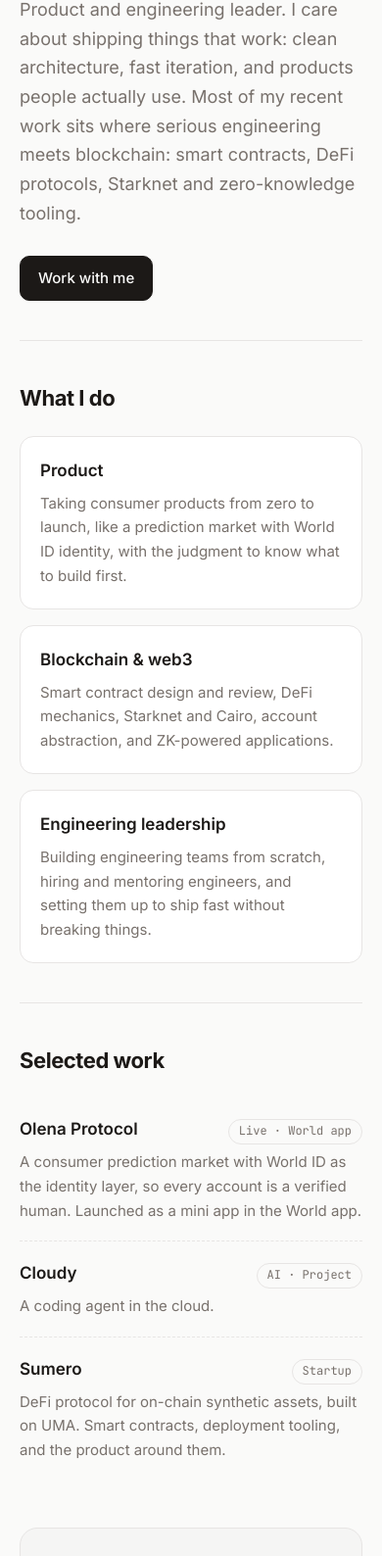
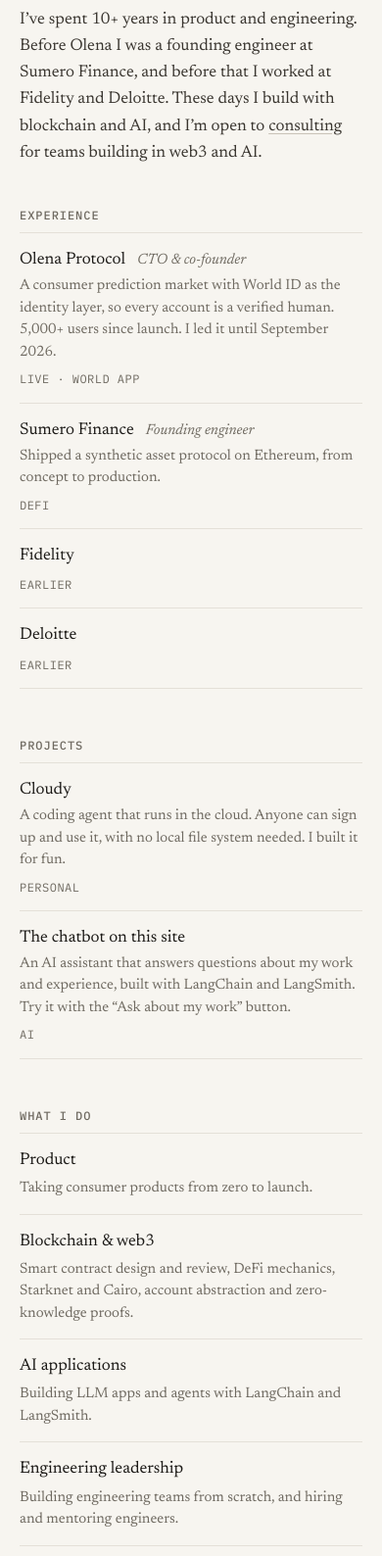
Before and after one commit to KohliSuraj/surajkohli.com, a plain HTML site: page index.html in a window 390 px wide. Shown: the part 312-1900 px from the top of the page at 98% size. Drawn offline with Linux system fonts and the light colour scheme; a script that the page names is missing.

Commit message:
Redesign site in the Editorial style from DESIGN.md
Warm paper background, Newsreader serif with IBM Plex Mono labels, row lists
instead of cards. Rewrites copy with real experience (Olena, Sumero, Fidelity,
Deloitte), adds Projects and AI, and drops the duplicate Elsewhere nav link.

```diff
--- a/assets/style.css
+++ b/assets/style.css
@@ -1,129 +1,139 @@
+/* Editorial direction. See DESIGN.md. */
 :root {
-  --bg: #fafaf9;
-  --fg: #1c1917;
-  --muted: #78716c;
-  --line: #e7e5e4;
-  --card: #ffffff;
-  --accent: #4f46e5;
-  --accent-fg: #ffffff;
-  --hl: #f5f5f4;
+  --bg: #F7F5F0;
+  --ink: #1C1A17;
+  --body: #3A3630;
+  --muted: #6F6A61;
+  --line: #E4E0D8;
+  --underline: #C9C3B8;
+  --hover: #EFECE5;
+  --accent: #2F6F4E;
+  --serif: Newsreader, "Iowan Old Style", Georgia, serif;
+  --mono: "IBM Plex Mono", ui-monospace, Menlo, monospace;
 }
 :root[data-theme="dark"] {
-  --bg: #0c0a09;
-  --fg: #f5f5f4;
-  --muted: #a8a29e;
-  --line: #292524;
-  --card: #1c1917;
-  --accent: #818cf8;
-  --accent-fg: #0c0a09;
-  --hl: #161412;
+  --bg: #151412;
+  --ink: #ECE9E2;
+  --body: #D6D2C9;
+  --muted: #9C968B;
+  --line: #2A2824;
+  --underline: #4A463F;
+  --hover: #1D1B18;
+  --accent: #7FB89A;
 }
+html { color-scheme: light; scroll-behavior: smooth; }
+html[data-theme="dark"] { color-scheme: dark; }
+* { box-sizing: border-box; }
 
-* { box-sizing: border-box; }
-html { scroll-behavior: smooth; }
 body {
   margin: 0;
   background: var(--bg);
-  color: var(--fg);
-  font: 16px/1.65 Inter, ui-sans-serif, system-ui, -apple-system, Segoe UI, sans-serif;
+  color: var(--ink);
+  font: 19px/1.6 var(--serif);
   -webkit-font-smoothing: antialiased;
+  transition: background-color 150ms ease, color 150ms ease;
 }
-a { color: inherit; text-decoration-color: var(--line); text-underline-offset: 3px; }
-a:hover { text-decoration-color: var(--accent); color: var(--accent); }
+a { color: inherit; text-decoration: none; transition: color 150ms ease, text-decoration-color 150ms ease; }
+a:hover { color: var(--accent); }
+a:focus-visible, button:focus-visible { outline: 2px solid var(--accent); outline-offset: 3px; border-radius: 2px; }
 
-.wrap { max-width: 720px; margin: 0 auto; padding: 0 20px; }
+.wrap { max-width: 656px; margin: 0 auto; padding: 56px 20px 64px; }
 
+/* Header */
 .top {
-  display: flex; justify-content: space-between; align-items: center;
-  padding: 28px 0;
+  display: flex; flex-wrap: wrap; justify-content: space-between; align-items: baseline;
+  gap: 12px 24px; padding-bottom: 28px; border-bottom: 1px solid var(--line);
 }
-.mark { font-weight: 700; text-decoration: none; letter-spacing: -0.01em; }
-.top nav { display: flex; gap: 20px; font-size: 14px; align-items: center; }
-html { color-scheme: light; }
-html[data-theme="dark"] { color-scheme: dark; }
+.brand { display: flex; flex-wrap: wrap; align-items: baseline; gap: 4px 12px; }
+.mark { font-size: 22px; font-weight: 500; letter-spacing: -0.01em; }
+.mark:hover { color: var(--ink); }
+.tagline { font-style: italic; font-size: 15px; color: var(--muted); }
+.top nav { display: flex; align-items: center; gap: 20px; }
+.top nav a {
+  font-family: var(--mono); font-size: 12px; letter-spacing: 0.04em;
+  text-transform: uppercase; color: var(--muted);
+}
+.top nav a:hover { color: var(--ink); }
 .theme-toggle {
   display: inline-flex; align-items: center; justify-content: center;
-  width: 32px; height: 32px; padding: 0; border-radius: 8px;
-  border: 1px solid var(--line); background: var(--card); color: var(--fg); cursor: pointer;
+  width: 32px; height: 32px; margin: -8px -8px -8px 0; padding: 0;
+  border: 0; background: none; color: var(--muted); cursor: pointer;
 }
-.theme-toggle:hover { border-color: var(--accent); color: var(--accent); }
+.theme-toggle:hover { color: var(--ink); }
 .theme-toggle svg { width: 16px; height: 16px; }
-.theme-toggle .moon { display: block; }
 .theme-toggle .sun { display: none; }
 html[data-theme="dark"] .theme-toggle .moon { display: none; }
 html[data-theme="dark"] .theme-toggle .sun { display: block; }
-.top nav a { text-decoration: none; color: var(--muted); }
-.top nav a:hover { color: var(--fg); }
 
-.hero { padding: 56px 0 40px; }
-.eyebrow {
-  font-family: "JetBrains Mono", ui-monospace, Menlo, monospace;
-  font-size: 13px; color: var(--muted); margin: 0 0 16px;
-  text-transform: uppercase; letter-spacing: 0.06em;
+/* Hero */
+.hero { padding: 56px 0 48px; }
+h1 {
+  margin: 0 0 20px; font-size: 40px; line-height: 1.15;
+  font-weight: 400; letter-spacing: -0.015em;
 }
-h1 {
-  font-size: clamp(32px, 6vw, 48px); line-height: 1.1;
-  letter-spacing: -0.03em; margin: 0 0 20px; font-weight: 700;
+.hero p, .block > p { margin: 0 0 16px; color: var(--body); max-width: 62ch; }
+.hero p:last-child { margin-bottom: 0; }
+a.inline { text-decoration: underline; text-decoration-color: var(--underline); text-underline-offset: 3px; }
+a.inline:hover { text-decoration-color: currentColor; }
+
+/* Sections */
+.block { padding-bottom: 48px; }
+.label {
+  margin: 0 0 8px; font-family: var(--mono); font-size: 12px; font-weight: 500;
+  letter-spacing: 0.08em; text-transform: uppercase; color: var(--muted);
 }
-h2 { font-size: 22px; letter-spacing: -0.02em; margin: 0 0 20px; }
-h3 { font-size: 17px; margin: 0; font-weight: 600; }
-.lede { font-size: 18px; color: var(--muted); margin: 0 0 28px; max-width: 60ch; }
-.lede.small { font-size: 16px; }
+#consulting .label { margin-bottom: 16px; }
 
-.cta { display: flex; gap: 12px; flex-wrap: wrap; }
-.btn {
-  display: inline-block; padding: 10px 18px; border-radius: 10px;
-  border: 1px solid var(--line); text-decoration: none; font-weight: 500; font-size: 15px;
-  background: var(--card);
+/* Row list */
+.rows { list-style: none; margin: 0; padding: 0; border-top: 1px solid var(--line); }
+.rows li { border-bottom: 1px solid var(--line); }
+.rows a, .rows .row {
+  display: flex; justify-content: space-between; align-items: baseline; gap: 16px;
+  padding: 14px 8px; margin: 0 -8px; border-radius: 4px;
 }
-.btn:hover { border-color: var(--accent); }
-.btn.primary { background: var(--fg); color: var(--bg); border-color: var(--fg); }
-.btn.primary:hover { background: var(--accent); border-color: var(--accent); color: var(--accent-fg); }
+.rows a:hover { color: var(--ink); background: var(--hover); }
+.rows .body { display: flex; flex-direction: column; gap: 2px; }
+.rows .title { font-size: 19px; }
+.rows .role { margin-left: 8px; font-size: 15px; font-style: italic; color: var(--muted); }
+.rows .desc { font-size: 16px; line-height: 1.5; color: var(--muted); }
+.rows .meta {
+  font-family: var(--mono); font-size: 12px; letter-spacing: 0.04em;
+  text-transform: uppercase; color: var(--muted); white-space: nowrap;
+}
+.rows.pairs li { display: flex; flex-wrap: wrap; gap: 4px 24px; padding: 14px 0; }
+.rows.pairs .title { flex: 0 0 200px; }
+.rows.pairs .desc { flex: 1 1 300px; }
 
-.block { padding: 40px 0; border-top: 1px solid var(--line); }
-
-.grid { display: grid; gap: 16px; grid-template-columns: repeat(auto-fit, minmax(200px, 1fr)); }
-.card {
-  background: var(--card); border: 1px solid var(--line); border-radius: 14px; padding: 20px;
-}
-.card p { margin: 8px 0 0; color: var(--muted); font-size: 15px; }
-
-.list { list-style: none; padding: 0; margin: 0; }
-.list li { padding: 18px 0; border-bottom: 1px dashed var(--line); }
-.list li:last-child { border-bottom: 0; }
-.list p { margin: 6px 0 0; color: var(--muted); font-size: 15px; }
-.row-head { display: flex; justify-content: space-between; align-items: baseline; gap: 12px; }
-.row-head a { text-decoration: none; }
-.tag {
-  font-family: "JetBrains Mono", ui-monospace, monospace; font-size: 12px;
-  color: var(--muted); border: 1px solid var(--line); border-radius: 999px; padding: 2px 10px;
-  white-space: nowrap;
+/* Consulting */
+.arrows { margin: 0 0 24px; padding: 0 0 0 20px; color: var(--body); }
+.arrows li { padding: 3px 0; font-size: 17px; }
+.arrows li::marker { color: var(--muted); }
+.cta {
+  display: inline-block; font-size: 17px; font-style: italic; color: var(--accent);
+  text-decoration: underline; text-decoration-color: var(--accent); text-underline-offset: 4px;
 }
 
-.highlight {
-  background: var(--hl); border: 1px solid var(--line); border-radius: 18px;
-  padding: 32px 28px; margin: 8px 0 40px;
+/* Footer */
+footer {
+  display: flex; flex-wrap: wrap; justify-content: space-between; gap: 12px;
+  padding-top: 20px; border-top: 1px solid var(--line);
+  font-family: var(--mono); font-size: 12px; letter-spacing: 0.04em;
+  text-transform: uppercase; color: var(--muted);
 }
-.checks { padding: 0; margin: 0 0 28px; list-style: none; }
-.checks li { padding: 6px 0 6px 28px; position: relative; }
-.checks li::before {
-  content: "→"; position: absolute; left: 0; color: var(--accent); font-weight: 600;
+footer .links { display: flex; gap: 20px; }
+footer a:hover { color: var(--ink); }
+
+@media (max-width: 560px) {
+  body { font-size: 17px; }
+  .wrap { padding-top: 32px; }
+  .hero { padding: 40px 0 40px; }
+  h1 { font-size: 30px; }
+  .rows .title { font-size: 17px; }
+  .rows .desc { font-size: 15px; }
+  .rows a, .rows .row { flex-direction: column; gap: 6px; }
+  .rows.pairs .title { flex-basis: 100%; }
 }
-
-.links { list-style: none; padding: 0; margin: 0; display: flex; flex-wrap: wrap; gap: 10px; }
-.links a {
-  display: inline-block; padding: 8px 14px; border: 1px solid var(--line);
-  border-radius: 999px; text-decoration: none; font-size: 14px; background: var(--card);
+@media (prefers-reduced-motion: reduce) {
+  html { scroll-behavior: auto; }
+  * { transition: none !important; }
 }
-.links a:hover { border-color: var(--accent); }
-
-footer {
-  display: flex; justify-content: space-between; flex-wrap: wrap; gap: 8px;
-  padding: 32px 0 48px; border-top: 1px solid var(--line); font-size: 13px;
-}
-.muted { color: var(--muted); }
-
-@media (max-width: 520px) {
-  .top nav { gap: 14px; }
-  .highlight { padding: 24px 18px; }
-}
--- a/index.html
+++ b/index.html
@@ -15,7 +15,7 @@
   <link rel="icon" href="/assets/favicon.svg" type="image/svg+xml">
   <link rel="preconnect" href="https://fonts.googleapis.com">
   <link rel="preconnect" href="https://fonts.gstatic.com" crossorigin>
-  <link href="https://fonts.googleapis.com/css2?family=Inter:wght@400;500;600;700&family=JetBrains+Mono:wght@400;500&display=swap" rel="stylesheet">
+  <link href="https://fonts.googleapis.com/css2?family=Newsreader:ital,opsz,wght@0,6..72,400;0,6..72,500;1,6..72,400&family=IBM+Plex+Mono:wght@400;500&display=swap" rel="stylesheet">
   <link rel="stylesheet" href="/assets/style.css">
   <script>
     try { if (localStorage.getItem('theme') === 'dark') document.documentElement.dataset.theme = 'dark'; } catch (e) {}
@@ -24,115 +24,141 @@
 <body>
   <div class="wrap">
     <header class="top">
-      <a class="mark" href="/">Suraj Kohli</a>
+      <div class="brand">
+        <a class="mark" href="/">Suraj Kohli</a>
+        <span class="tagline">products, engineering teams, blockchain</span>
+      </div>
       <nav>
-        <a href="#work">Work</a>
+        <a href="#work">Experience</a>
+        <a href="#projects">Projects</a>
         <a href="#consulting">Consulting</a>
-        <a href="#contact">Contact</a>
         <button class="theme-toggle" type="button" aria-label="Toggle dark mode" title="Toggle dark mode">
-          <svg class="moon" viewBox="0 0 24 24" fill="none" stroke="currentColor" stroke-width="2" stroke-linecap="round" stroke-linejoin="round"><path d="M21 12.8A9 9 0 1 1 11.2 3a7 7 0 0 0 9.8 9.8z"/></svg>
-          <svg class="sun" viewBox="0 0 24 24" fill="none" stroke="currentColor" stroke-width="2" stroke-linecap="round" stroke-linejoin="round"><circle cx="12" cy="12" r="4"/><path d="M12 2v2M12 20v2M4.9 4.9l1.4 1.4M17.7 17.7l1.4 1.4M2 12h2M20 12h2M4.9 19.1l1.4-1.4M17.7 6.3l1.4-1.4"/></svg>
+          <svg class="moon" viewBox="0 0 24 24" fill="none" stroke="currentColor" stroke-width="2" stroke-linecap="round" stroke-linejoin="round" aria-hidden="true"><path d="M21 12.8A9 9 0 1 1 11.2 3a7 7 0 0 0 9.8 9.8z"/></svg>
+          <svg class="sun" viewBox="0 0 24 24" fill="none" stroke="currentColor" stroke-width="2" stroke-linecap="round" stroke-linejoin="round" aria-hidden="true"><circle cx="12" cy="12" r="4"/><path d="M12 2v2M12 20v2M4.9 4.9l1.4 1.4M17.7 17.7l1.4 1.4M2 12h2M20 12h2M4.9 19.1l1.4-1.4M17.7 6.3l1.4-1.4"/></svg>
         </button>
       </nav>
     </header>
 
     <main>
       <section class="hero">
-        <p class="eyebrow">Product · Engineering · Leadership</p>
-        <h1>I build products and the engineering teams behind them.</h1>
-        <p class="lede">
-          Product and engineering leader. I care about shipping
-          things that work: clean architecture, fast iteration, and products people
-          actually use. Most of my recent work sits where serious engineering meets
-          blockchain: smart contracts, DeFi protocols, Starknet and zero-knowledge tooling.
-        </p>
-        <div class="cta">
-          <a class="btn primary" href="#consulting">Work with me</a>
-          <!-- TODO: add resume PDF at /assets/Suraj-Kohli-Resume.pdf, then restore:
-          <a class="btn" href="/assets/Suraj-Kohli-Resume.pdf" target="_blank" rel="noopener">Resume</a> -->
-        </div>
-      </section>
-
-      <section id="focus" class="block">
-        <h2>What I do</h2>
-        <div class="grid">
-          <article class="card">
-            <h3>Product</h3>
-            <p>Taking consumer products from zero to launch, like a prediction market
-              with World ID identity, with the judgment to know what to build first.</p>
-          </article>
-          <article class="card">
-            <h3>Blockchain &amp; web3</h3>
-            <p>Smart contract design and review, DeFi mechanics, Starknet and Cairo,
-              account abstraction, and ZK-powered applications.</p>
-          </article>
-          <article class="card">
-            <h3>Engineering leadership</h3>
-            <p>Building engineering teams from scratch, hiring and mentoring engineers,
-              and setting them up to ship fast without breaking things.</p>
-          </article>
-        </div>
+        <h1>I’m Suraj. Most recently I was CTO and co-founder of <em>Olena Protocol</em>.</h1>
+        <p>I’ve spent 10+ years in product and engineering. Before Olena I was a founding
+          engineer at Sumero Finance, and before that I worked at Fidelity and Deloitte.
+          These days I build with blockchain and AI, and I’m open to
+          <a class="inline" href="#consulting">consulting</a> for teams building in web3 and AI.</p>
+        <!-- TODO: add resume PDF at /assets/Suraj-Kohli-Resume.pdf, then link it here. -->
       </section>
 
       <section id="work" class="block">
-        <h2>Selected work</h2>
-        <ul class="list">
+        <h2 class="label">Experience</h2>
+        <ul class="rows">
           <li>
-            <div class="row-head">
-              <h3><a href="https://world.org/ecosystem/app_b8f69265fd23302eef25595ef2dfa059" target="_blank" rel="noopener">Olena Protocol</a></h3>
-              <span class="tag">Live · World app</span>
-            </div>
-            <p>A consumer prediction market with World ID as the identity layer, so every
-              account is a verified human. Launched as a mini app in the World app.</p>
+            <a href="https://world.org/ecosystem/app_b8f69265fd23302eef25595ef2dfa059" target="_blank" rel="noopener">
+              <span class="body">
+                <span class="title">Olena Protocol <span class="role">CTO &amp; co-founder</span></span>
+                <span class="desc">A consumer prediction market with World ID as the identity layer, so every account is a verified human. 5,000+ users since launch. I led it until September 2026.</span>
+              </span>
+              <span class="meta">Live · World app</span>
+            </a>
           </li>
           <li>
-            <div class="row-head">
-              <h3><a href="https://cloudy-agent-web.vercel.app/" target="_blank" rel="noopener">Cloudy</a></h3>
-              <span class="tag">AI · Project</span>
-            </div>
-            <p>A coding agent in the cloud.</p>
+            <a href="https://sumero.finance/" target="_blank" rel="noopener">
+              <span class="body">
+                <span class="title">Sumero Finance <span class="role">Founding engineer</span></span>
+                <span class="desc">Shipped a synthetic asset protocol on Ethereum, from concept to production.</span>
+              </span>
+              <span class="meta">DeFi</span>
+            </a>
           </li>
           <li>
-            <div class="row-head">
-              <h3><a href="https://github.com/SumeroApp" target="_blank" rel="noopener">Sumero</a></h3>
-              <span class="tag">Startup</span>
+            <div class="row">
+              <span class="body">
+                <span class="title">Fidelity</span>
+              </span>
+              <span class="meta">Earlier</span>
             </div>
-            <p>DeFi protocol for on-chain synthetic assets, built on UMA. Smart
-              contracts, deployment tooling, and the product around them.</p>
+          </li>
+          <li>
+            <div class="row">
+              <span class="body">
+                <span class="title">Deloitte</span>
+              </span>
+              <span class="meta">Earlier</span>
+            </div>
           </li>
         </ul>
       </section>
 
-      <section id="consulting" class="block highlight">
-        <h2>Blockchain &amp; web3 consulting</h2>
-        <p class="lede small">
-          I help founders and teams make the right technical calls early, when they're
-          cheapest to get right.
-        </p>
-        <ul class="checks">
-          <li>Protocol and smart contract architecture</li>
-          <li>Security-minded code review before audits</li>
-          <li>Choosing chains, L2s, and tooling (EVM, Starknet, ZK)</li>
-          <li>Building or scaling the engineering team behind a protocol</li>
-          <li>Hands-on prototyping to de-risk an idea fast</li>
+      <section id="projects" class="block">
+        <h2 class="label">Projects</h2>
+        <ul class="rows">
+          <li>
+            <a href="https://cloudy-agent-web.vercel.app/" target="_blank" rel="noopener">
+              <span class="body">
+                <span class="title">Cloudy</span>
+                <span class="desc">A coding agent that runs in the cloud. Anyone can sign up and use it, with no local file system needed. I built it for fun.</span>
+              </span>
+              <span class="meta">Personal</span>
+            </a>
+          </li>
+          <li>
+            <div class="row">
+              <span class="body">
+                <span class="title">The chatbot on this site</span>
+                <span class="desc">An AI assistant that answers questions about my work and experience, built with LangChain and LangSmith. Try it with the “Ask about my work” button.</span>
+              </span>
+              <span class="meta">AI</span>
+            </div>
+          </li>
         </ul>
-        <a class="btn primary" href="https://www.linkedin.com/in/surajkohli/" target="_blank" rel="noopener">Start a conversation</a>
       </section>
 
-      <section id="contact" class="block">
-        <h2>Elsewhere</h2>
-        <ul class="links">
-          <li><a href="https://github.com/KohliSuraj" target="_blank" rel="noopener">GitHub</a></li>
-          <li><a href="https://www.linkedin.com/in/surajkohli/" target="_blank" rel="noopener">LinkedIn</a></li>
-          <li><a href="https://x.com/imSurajKohli" target="_blank" rel="noopener">X / Twitter</a></li>
-          <!-- TODO: restore once email is set up: <li><a href="mailto:hello@surajkohli.com">Email</a></li> -->
+      <section id="focus" class="block">
+        <h2 class="label">What I do</h2>
+        <ul class="rows pairs">
+          <li>
+            <span class="title">Product</span>
+            <span class="desc">Taking consumer products from zero to launch.</span>
+          </li>
+          <li>
+            <span class="title">Blockchain &amp; web3</span>
+            <span class="desc">Smart contract design and review, DeFi mechanics, Starknet and Cairo, account abstraction and zero-knowledge proofs.</span>
+          </li>
+          <li>
+            <span class="title">AI applications</span>
+            <span class="desc">Building LLM apps and agents with LangChain and LangSmith.</span>
+          </li>
+          <li>
+            <span class="title">Engineering leadership</span>
+            <span class="desc">Building engineering teams from scratch, and hiring and mentoring engineers.</span>
+          </li>
         </ul>
+      </section>
+
+      <section id="consulting" class="block">
+        <h2 class="label">Consulting</h2>
+        <p>I’m starting to take on consulting work with founders and teams building in web3
+          and AI. Areas I can help with:</p>
+        <ul class="arrows">
+          <li>Protocol and smart contract architecture</li>
+          <li>Code review before an audit</li>
+          <li>Choosing chains, L2s, and tooling (EVM, Starknet, ZK)</li>
+          <li>Building the engineering team behind a protocol</li>
+          <li>Building LLM apps and agents with LangChain and LangSmith</li>
+          <li>Prototyping an idea before you commit to it</li>
+        </ul>
+        <a class="cta" href="https://www.linkedin.com/in/surajkohli/" target="_blank" rel="noopener">Message me on LinkedIn</a>
       </section>
     </main>
 
     <footer>
       <span>© <span id="y">2026</span> Suraj Kohli</span>
-      <span class="muted">Built simply. Hosted on GitHub Pages.</span>
+      <span class="links">
+        <a href="https://github.com/KohliSuraj" target="_blank" rel="noopener">GitHub</a>
+        <a href="https://www.linkedin.com/in/surajkohli/" target="_blank" rel="noopener">LinkedIn</a>
+        <a href="https://x.com/imSurajKohli" target="_blank" rel="noopener">X</a>
+        <!-- TODO: restore once email is set up: <a href="mailto:hello@surajkohli.com">Email</a> -->
+      </span>
     </footer>
   </div>
   <script>document.getElementById('y').textContent = new Date().getFullYear();</script>
```
